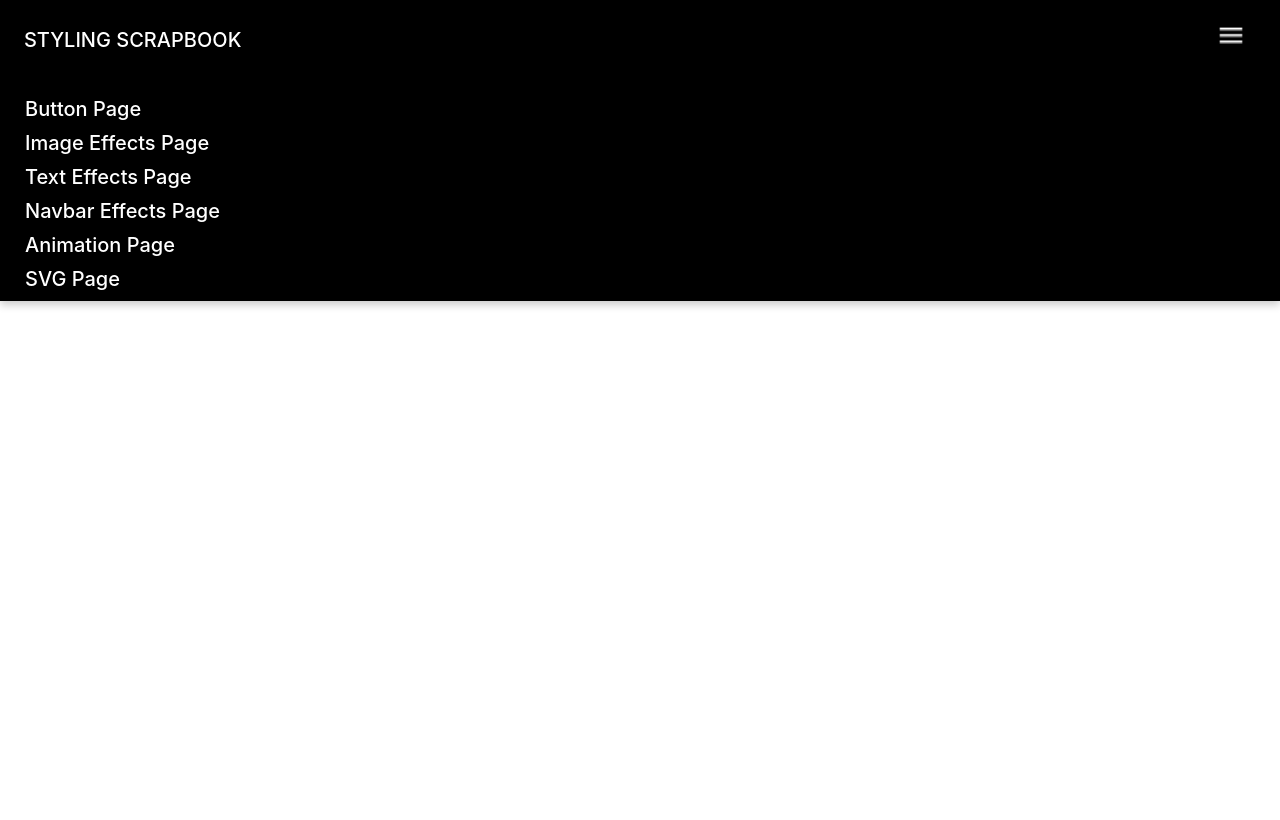
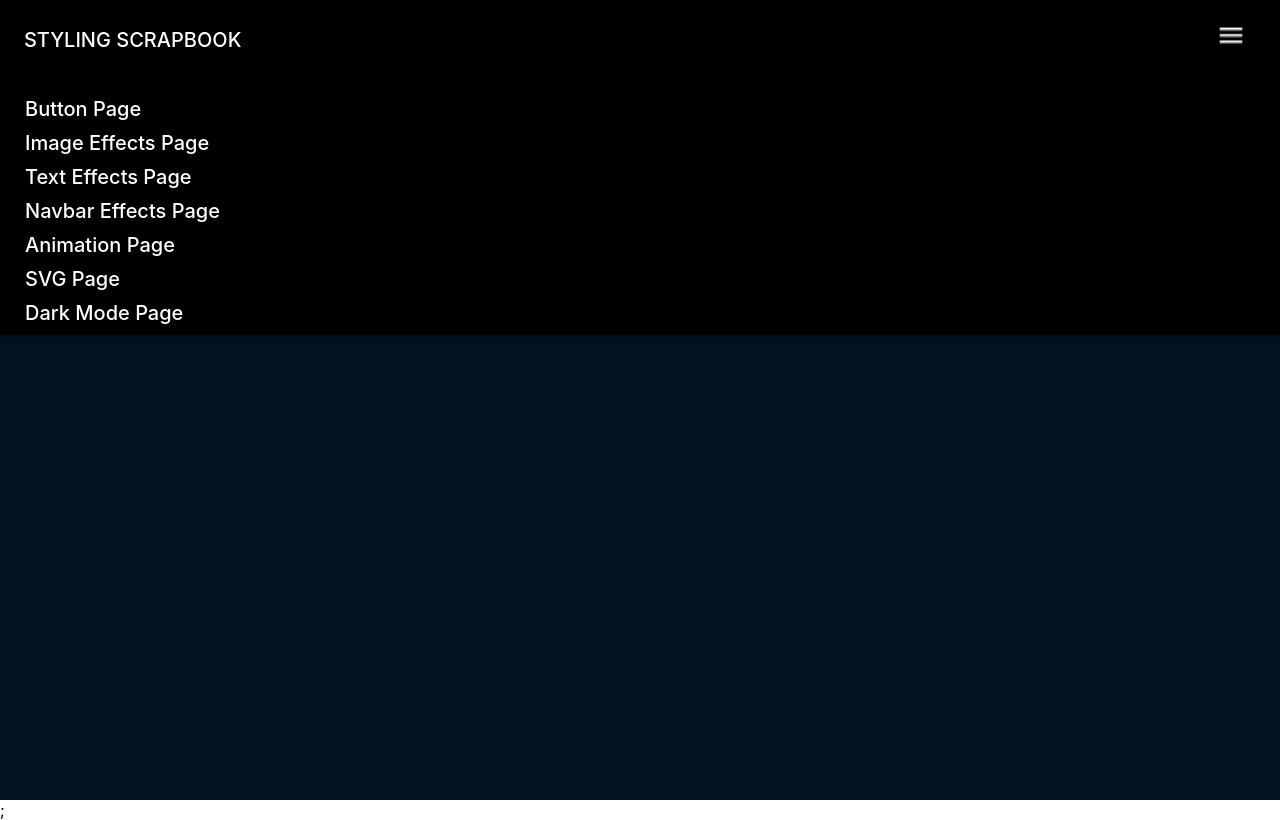
Before and after one commit to sleeplesseditor/StylingScrapbook, a React (Create React App) app: page /dark-mode in a window 1280 px wide. Both pictures are taken after a click on the button 1231 px from the left and 28 px from the top of the page. Built offline with nearby package versions, Linux system fonts and the light colour scheme.

Commit message:
Dark mode page setup

```diff
--- a/src/App.js
+++ b/src/App.js
@@ -10,6 +10,7 @@ const TextEffectsPage = React.lazy(() => import('./pages/TextEffects/TextEffects
 const NavbarPage = React.lazy(() => import('./pages/NavBarPage/NavBarPage'));
 const AnimationPage = React.lazy(() => import('./pages/AnimationPage/AnimationPage'));
 const SVGPage = React.lazy(() => import('./pages/SVGPage/SVGPage'));
+const DarkModePage = React.lazy(() => import('./pages/DarkModePage/DarkModePage'));
 
 function App() {
   return (
@@ -22,6 +23,7 @@ function App() {
           <Route exact path="/navbar-effects" component={LazyLoader(NavbarPage)} />
           <Route exact path="/animation-effects" component={LazyLoader(AnimationPage)} />
           <Route exact path="/svg" component={LazyLoader(SVGPage)} />
+          <Route exact path="/dark-mode" component={LazyLoader(DarkModePage)} />
         </Switch>
     </Router>
   );
--- a/src/components/Header/Header.jsx
+++ b/src/components/Header/Header.jsx
@@ -90,6 +90,13 @@ export default function Header() {
             >
                 SVG Page
             </Link>
+            <Link
+                to={"/dark-mode"}
+                style={{ textDecoration: 'none' }}
+                onClick={toggleNav}
+            >
+                Dark Mode Page
+            </Link>
         </nav>
       </CSSTransition>
       <button onClick={toggleNav} className="header-button">
--- /dev/null
+++ b/src/pages/DarkModePage/DarkModePage.jsx
@@ -0,0 +1,26 @@
+/* eslint-disable jsx-a11y/anchor-is-valid */
+import React, { useState } from 'react';
+import './DarkModePage.scss';
+
+function DarkModePage() {
+  const [switched, setSwitched] = useState(true);
+  const toggleDarkMode = () => {
+    setSwitched(!switched)
+  };
+
+  return (
+    <div className="App" id={switched ? "light-mode-page" : "dark-mode-page"}>
+        <h2>Dark Mode Page </h2>
+        <div className="button-container">
+          <button
+            className="dark-mode-button"
+            onClick={() => {toggleDarkMode()}}
+          >
+            {switched ? 'Light Mode' : 'Dark Mode'}
+          </button >
+        </div>
+    </div>
+  );
+}
+
+export default DarkModePage;
--- /dev/null
+++ b/src/pages/DarkModePage/DarkModePage.scss
@@ -0,0 +1,9 @@
+#light-mode-page {
+  background-color: #031321;
+  color: #fff;
+  height: 100vh;
+}
+
+.dark-mode-page.dark {
+  background-color: black;
+}
--- a/src/pages/SVGPage/SVGPage.jsx
+++ b/src/pages/SVGPage/SVGPage.jsx
@@ -3,7 +3,6 @@ import React from 'react';
 import ShapesLogo from './ShapesLogo';
 import SocialIcons from './SocialIcons';
 import InstagramIcon from './InstagramIcon';
-import SearchLight from './SearchLight';
 import './SVGPage.scss';
 
 function SVGPage() {
@@ -20,9 +19,6 @@ function SVGPage() {
           <div className="svg-content-3">
             <InstagramIcon />
           </div>
-          <div className="svg-content-4">
-            <SearchLight />
-          </div>
         </div>
     </div>
   );
--- a/src/pages/SVGPage/SearchLight.jsx
+++ /dev/null
@@ -1,12 +0,0 @@
-import React from 'react';
-import {ReactComponent as Logo} from './img/experiment.svg';
-
-function SearchLight() {
-  return (
-    <React.Fragment>
-      <Logo />
-    </React.Fragment>
-  );
-}
-
-export default SearchLight;
```
